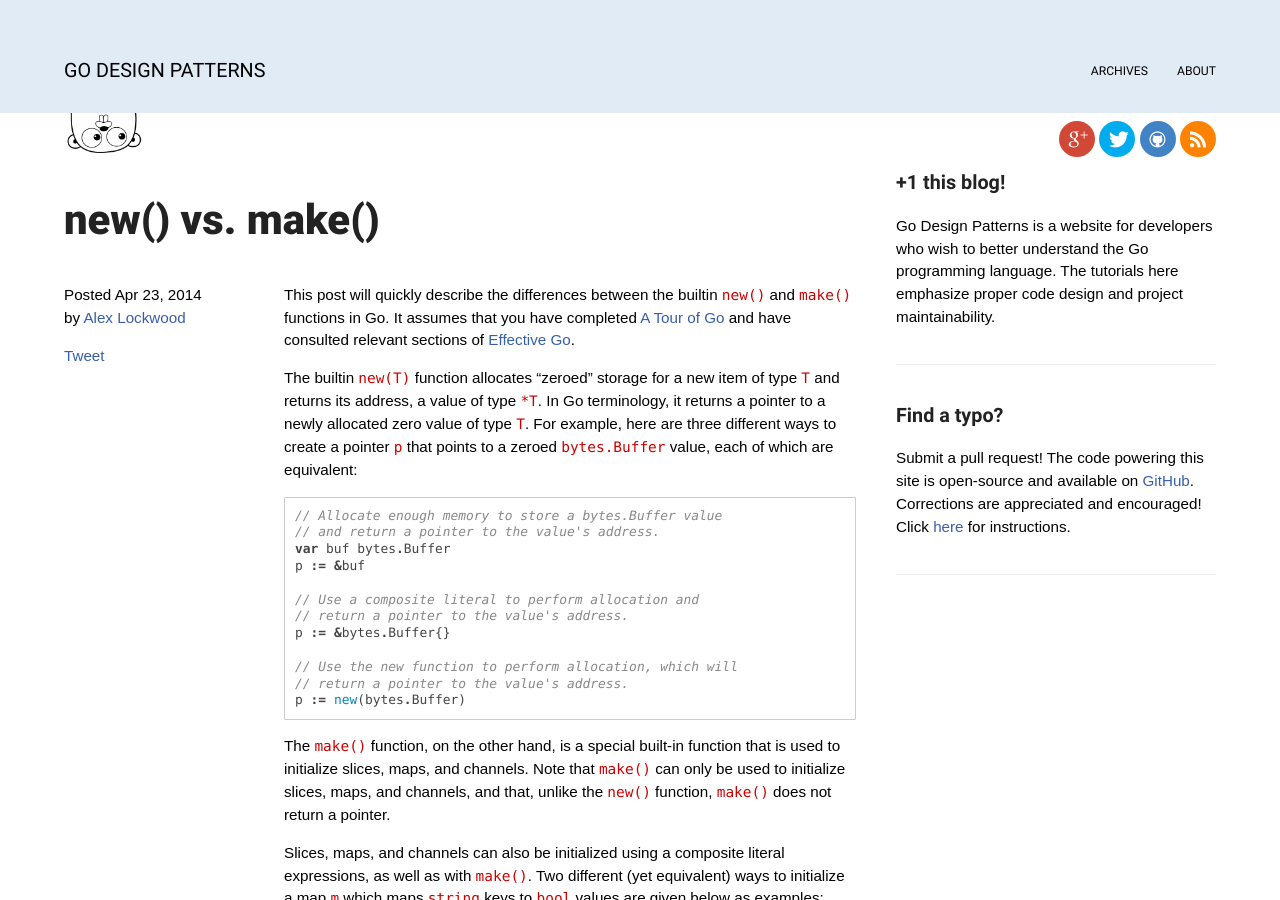
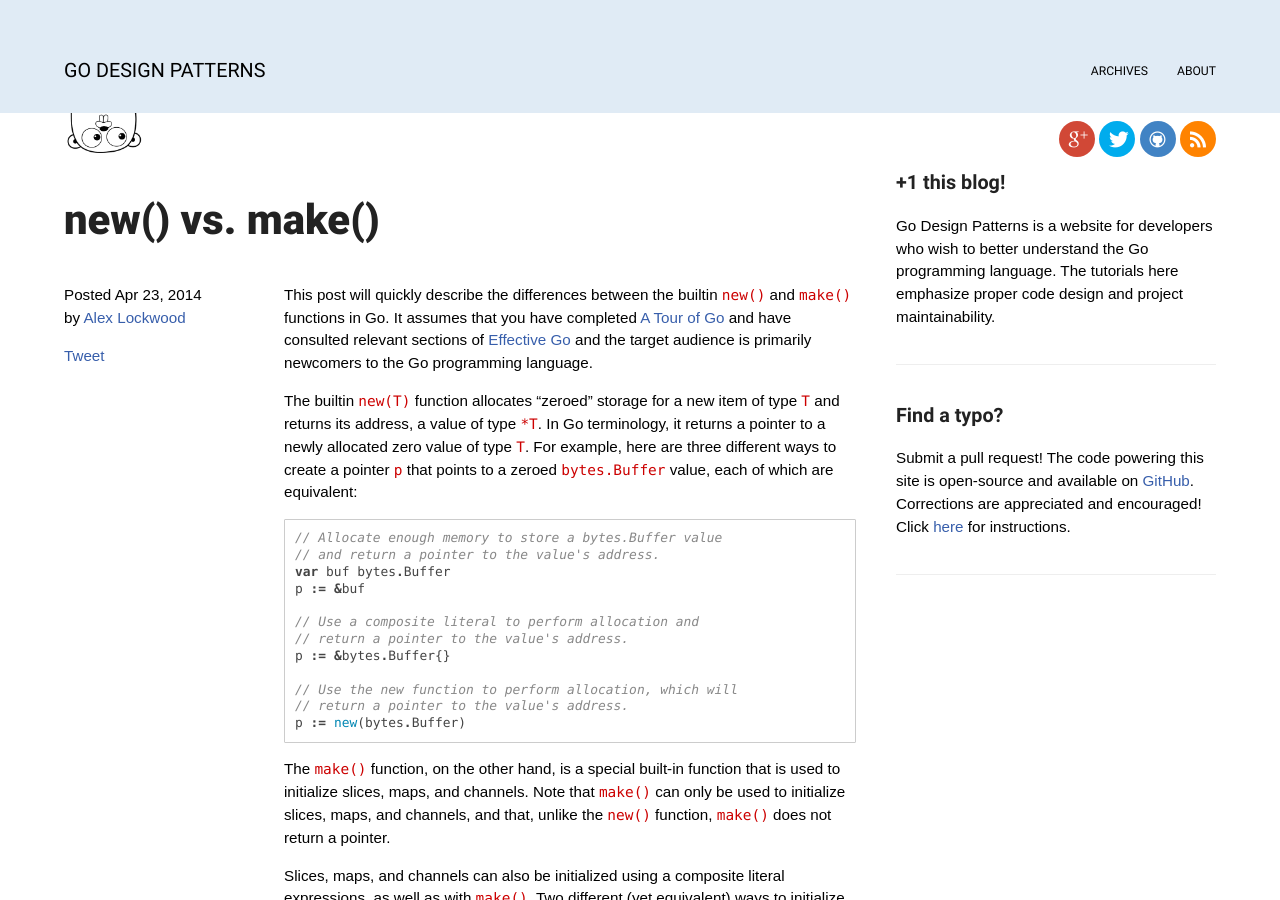
Before and after one commit to alexjlockwood/godesignpatterns, a Jekyll site: the page built from _posts/2014-04-23-new-vs-make.md, in a window 1280 px wide and 900 px high. Built offline with Jekyll 4.4.1, drawn with Linux system fonts in a browser that asks for light colours; some web fonts are replaced; Markdown is read by kramdown in place of the engine named in the settings; comment, search, counter and statistics services are not loaded.

Commit message:
updated new vs make post

```diff
--- a/_posts/2014-04-23-new-vs-make.md
+++ b/_posts/2014-04-23-new-vs-make.md
@@ -5,7 +5,9 @@ title: 'new() vs. make()'
 This post will quickly describe the differences between the
 builtin `new()` and `make()` functions in Go.
 It assumes that you have completed [A Tour of Go][6]
-and have consulted relevant sections of [Effective Go][7].
+and have consulted relevant sections of [Effective Go][7] and
+the target audience is primarily newcomers to the Go programming
+language.
 
 The builtin `new(T)` function
 allocates "zeroed" storage for a new item of type
```
